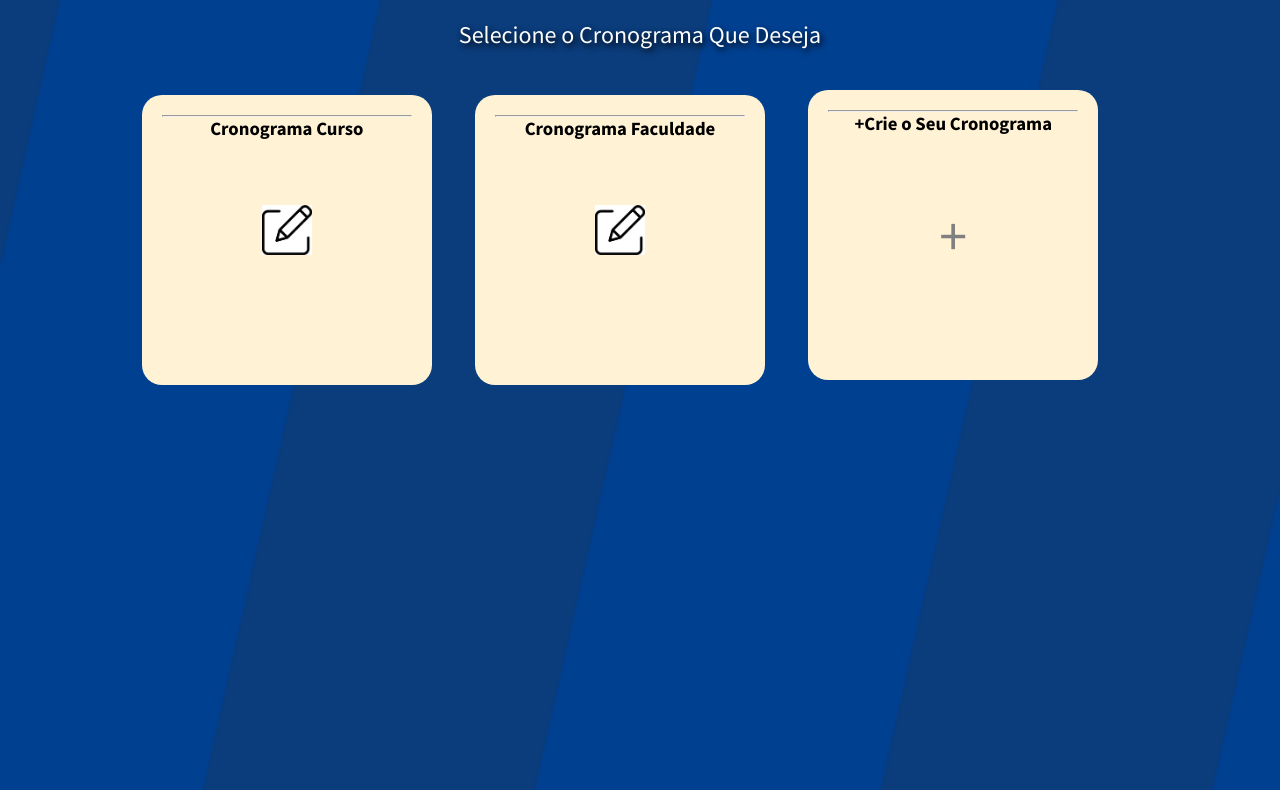
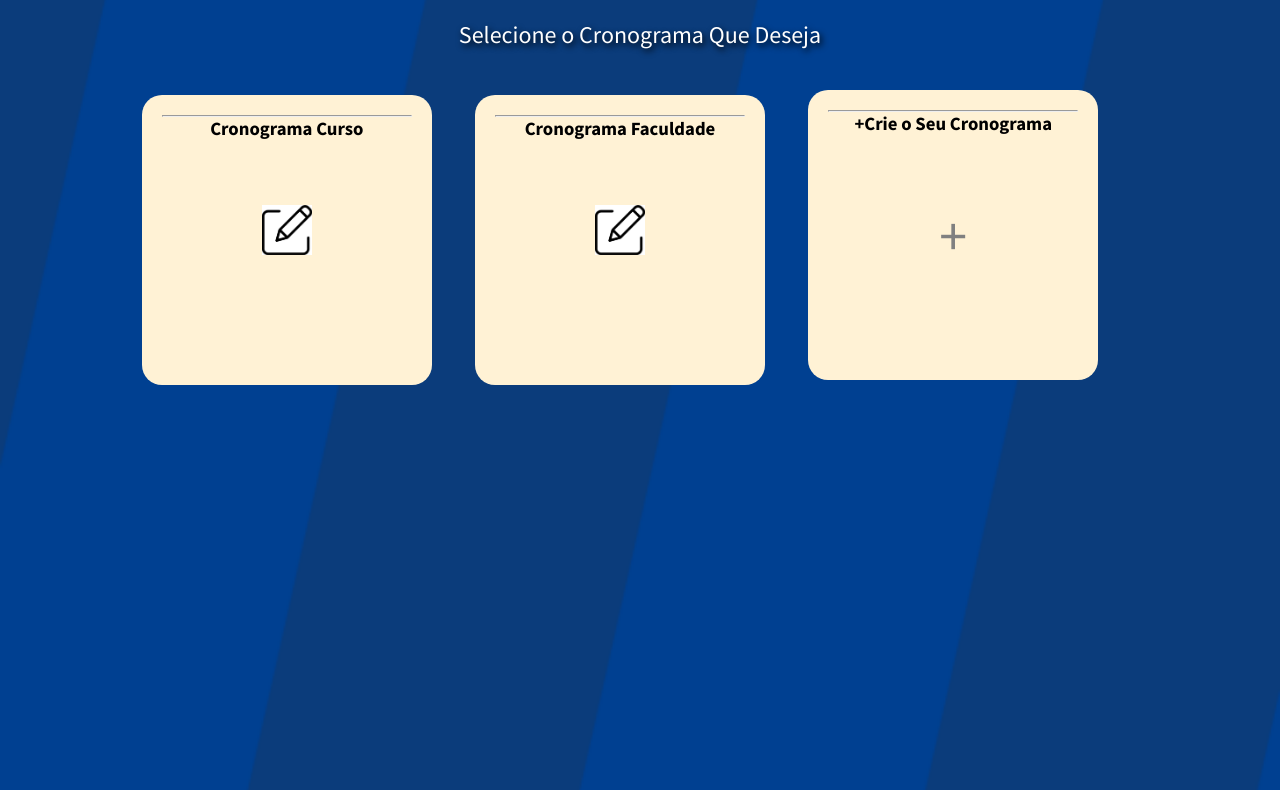
Before and after one commit to Lucas-S-Xavier/projeto-cronograma, a plain HTML site: page index.html in a window 1280 px wide. Shown: the part 351-1141 px from the top of the page. Drawn offline with Linux system fonts and the light colour scheme.

Commit message:
Update style.css

```diff
--- a/estilo/style.css
+++ b/estilo/style.css
@@ -30,6 +30,7 @@
 
 body {
     font-family: var(--fonte-padrão);
+    background-attachment: fixed;
 }
 
 header {
@@ -74,7 +75,7 @@ nav > a:hover {
 }
 
 main {
-    height: 150vh;
+    height: 200vh;
     background-image: url('../Imagens/imagem-de-fundo-2.png');
     background-position: center center;
     background-size: cover;
```
